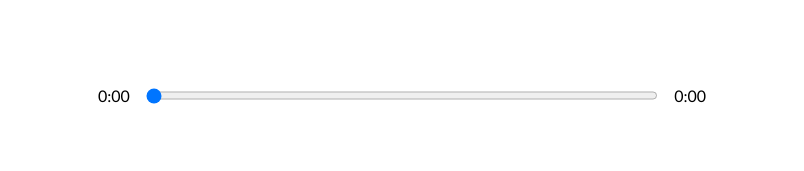
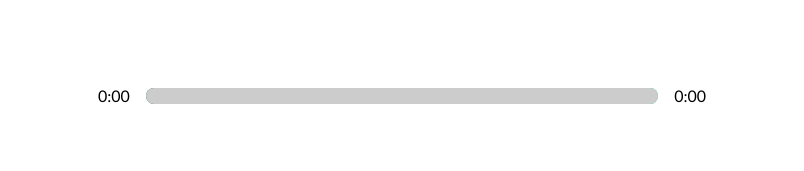
Before and after one commit to laboprod/react_music_app, a React (Create React App) app: page / in a window 1280 px wide. Shown: the part 490-661 px from the top of the page, without its empty margins (238-1042 px from the left). Built offline with nearby package versions, Linux system fonts and the light colour scheme.

Commit message:
Final touch : gradient coloured time control

```diff
--- a/src/App.js
+++ b/src/App.js
@@ -17,13 +17,15 @@
 	const [songInfo, setSongInfo] = useState({
 		currentTime: 0,
 		duration: 0,
+		animationPercentage: 0,
 	});
 	const [libraryStatus, setLibraryStatus] = useState(false);
 
 	const timeUpdateHandler = (e) => {
 		const current = e.target.currentTime;
 		const duration = e.target.duration;
-		setSongInfo({ ...songInfo, currentTime: current, duration });
+		const animationPercentage = (current / duration) * 100;
+		setSongInfo({ ...songInfo, currentTime: current, duration, animationPercentage: animationPercentage });
 	};
 
 	const songEndHandler = async () => {
--- a/src/components/Player.js
+++ b/src/components/Player.js
@@ -40,11 +40,18 @@
 		if (isPlaying) audioRef.current.play();
 	};
 
+	const trackAnim = {
+		transform: `translateX(${songInfo.animationPercentage}%)`,
+	};
+
 	return (
 		<div className='player'>
 			<div className='time-control'>
 				<p>{getTime(songInfo.currentTime)}</p>
-				<input onChange={dragHandler} min={0} max={songInfo.duration || 0} value={songInfo.currentTime} type='range' />
+				<div style={{ background: `linear-gradient(to right,${currentSong.color[0]},${currentSong.color[1]})` }} className='track'>
+					<input onChange={dragHandler} min={0} max={songInfo.duration || 0} value={songInfo.currentTime} type='range' />
+					<div style={trackAnim} className='animate-track'></div>
+				</div>
 				<p>{songInfo.duration ? getTime(songInfo.duration) : '0:00'}</p>
 			</div>
 			<div className='play-control'>
--- a/src/styles/_player.scss
+++ b/src/styles/_player.scss
@@ -9,10 +9,14 @@
 .time-control {
 	width: 50%;
 	display: flex;
+	align-items: center;
 
 	input {
 		width: 100%;
-		padding: 1rem 0rem;
+		//padding: 1rem 0rem;
+		-webkit-appearance: none;
+		background: transparent;
+		cursor: pointer;
 	}
 
 	p {
@@ -32,6 +36,37 @@
 	}
 }
 
+.track {
+	background: lightblue;
+	width: 100%;
+	height: 1rem;
+	position: relative;
+	border-radius: 1rem;
+	overflow: hidden;
+}
+
+.animate-track {
+	background: rgb(204, 204, 204);
+	width: 100%;
+	height: 100%;
+	position: absolute;
+	top: 0;
+	left: 0;
+	transform: translateX(0%);
+	padding: 1rem;
+	pointer-events: none;
+}
+
+input[type='range']:focus {
+	outline: none;
+}
+
+input[type='range']::-webkit-slider-thumb {
+	-webkit-appearance: none;
+	height: 16px;
+	width: 16px;
+}
+
 @media screen and (max-width: 768px) {
 	.time-control {
 		width: 90%;
```
Also changed, not shown: 1 other file (tests, documents, lock files or other folders).
